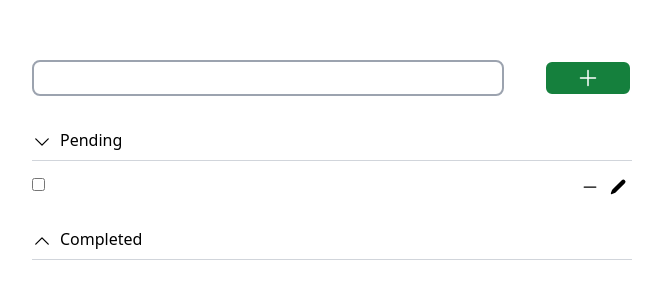
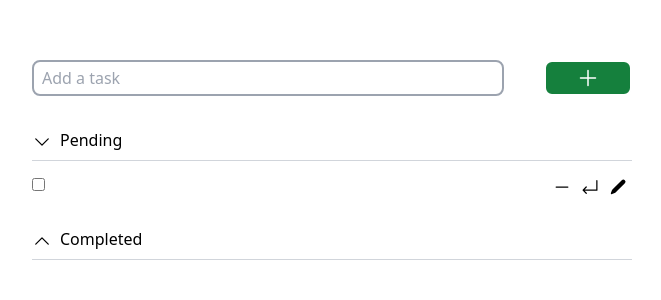
Before and after one commit to VardanHeroic/todolist_new, a React (Create React App) app: page / in a window 1280 px wide. Both pictures are taken after a click on the button 896 px from the left and 78 px from the top of the page. Shown: the top 300 px of the page, without its empty margins (308-969 px from the left). Built offline with nearby package versions, Linux system fonts and the light colour scheme.

Commit message:
added subtasks

```diff
--- a/src/index.jsx
+++ b/src/index.jsx
@@ -5,6 +5,35 @@ import { store } from "./store/store.js"
 import { Provider } from "react-redux"
 import "./index.css"
 
+if (!Array.prototype.recursiveFind) {
+	Array.prototype.recursiveFind = function (value, remove = false) {
+		const search = arr => {
+			for (const i in arr) {
+				const item = arr[i]
+				if (item && typeof item === "object") {
+					if (item.id === value) {
+						if (remove) arr.splice(i, 1)
+						return item
+					}
+					if (Array.isArray(item)) {
+						const result = search(item)
+						if (result) return result
+					} else {
+						for (const prop in item) {
+							if (Array.isArray(item[prop])) {
+								const result = search(item[prop])
+								if (result) return result
+							}
+						}
+					}
+				}
+			}
+			return null
+		}
+
+		return search(this)
+	}
+}
 let root = ReactDOM.createRoot(document.querySelector("#root"))
 root.render(
 	<Provider store={store}>
--- a/src/input.jsx
+++ b/src/input.jsx
@@ -1,32 +1,46 @@
 import { useEffect, useRef } from "react"
 import { useDispatch, useSelector } from "react-redux"
-import { addElement, endEditElement } from "./store/arraySlice"
+import { addSubTask, addTask, editTask } from "./store/arraySlice"
 import { PlusIcon, PencilSquareIcon } from "@heroicons/react/24/solid"
 
 export default function Input() {
 	const dispatch = useDispatch()
 	const array = useSelector(state => state.arrayReducer.array)
-	const editing = useSelector(state => state.arrayReducer.editing)
+	const chosen = useSelector(state => state.arrayReducer.chosen)
+	const status = useSelector(state => state.arrayReducer.status)
 	const text = useRef("")
+	const handleClick = useRef(addTask(text.current.value))
 
 	useEffect(() => {
-		if (editing) {
-			text.current.value = array.find(task => task.id === editing).text
+		if (status === "editing") {
+			text.current.value = array.recursiveFind(chosen).text
 		}
-	}, [editing, array])
+		switch (status) {
+			case "editing":
+				handleClick.current = () => editTask(text.current.value)
+				break
+			case "subtask":
+				handleClick.current = () => addSubTask(text.current.value)
+				break
+			default:
+				handleClick.current = () => addTask(text.current.value)
+				break
+		}
+	}, [chosen, array, status])
 
 	return (
 		<div className="grid sm:gap-10 gap-2 grid-cols-5 ">
 			<input
 				className="rounded-lg pl-2 border-2 border-gray-400 col-span-4"
+				placeholder={status === "editing" ? "Edit a task" : "Add a task"}
 				ref={text}
 				onChange={e => (text.current.value = e.target.value)}
 			></input>
 			<button
 				className="rounded-lg p-1 text-white col-span-1 text-center transition-colors border-2 border-white bg-green-700 hover:bg-gray-100 hover:text-gray-900 hover:border-gray-900 "
-				onClick={() => dispatch(editing ? endEditElement(text.current.value) : addElement(text.current.value))}
+				onClick={() => dispatch(handleClick.current())}
 			>
-				{editing ? <PencilSquareIcon className="size-6 mx-auto" /> : <PlusIcon className="size-6 mx-auto" />}
+				{status === "editing" ? <PencilSquareIcon className="size-6 mx-auto" /> : <PlusIcon className="size-6 mx-auto" />}
 			</button>
 		</div>
 	)
--- a/src/list.jsx
+++ b/src/list.jsx
@@ -1,23 +1,31 @@
-import { MinusIcon, ChevronUpIcon, ChevronDownIcon } from "@heroicons/react/24/solid"
+import { MinusIcon, ChevronUpIcon, ChevronDownIcon, ArrowTurnDownLeftIcon } from "@heroicons/react/24/solid"
 import { PencilIcon } from "@heroicons/react/16/solid"
 import { useDispatch } from "react-redux"
-import { removeElement, startEditElement, toggleDone } from "./store/arraySlice"
+import { removeTask, chooseTask, toggleDone } from "./store/arraySlice"
 import { useState } from "react"
 
 export default function Lists({ array, name }) {
 	const dispatch = useDispatch()
 	const isPending = name === "Pending"
+	const getLength = array =>
+		array.reduce((length, task) => {
+			let subtaskLength = 0
+			for (const subtask of task.subtasks) {
+				subtaskLength += getLength(subtask.subtasks)
+			}
+			return length + task.subtasks.length + subtaskLength
+		}, array.length)
+
 	const [isOpen, setIsOpen] = useState(isPending)
-	return (
-		<div className="mt-4">
-			<button className="w-full py-2 mb-3 border-b-gray-300 border-b text-left" onClick={() => setIsOpen(!isOpen)}>
-				{isOpen ? <ChevronDownIcon className="size-5 mr-2 inline" /> : <ChevronUpIcon className="size-5 mr-2 inline" />}
-				{name}
-			</button>
-			<ul style={{ maxHeight: `${isOpen ? 48 * array.length : 0}px` }} className={`transition-all duration-1000 overflow-hidden `}>
+	const createList = (array, nestLevel) => (
+		<ul
+			style={{ maxHeight: `${isOpen ? 48 * getLength(array) : 0}px` }}
+			className={`transition-all ${nestLevel ? "ml-5" : ""} duration-1000 overflow-hidden `}
+		>
 			{array.map(task => {
 				return (
-						<li id={task.id} key={task.id} className="flex justify-between">
+					<li id={task.id} key={task.id}>
+						<div className="flex justify-between">
 							<div className="">
 								<input
 									checked={task.isDone}
@@ -28,17 +36,31 @@ export default function Lists({ array, name }) {
 								<label className={`cursor-default break-words ${isPending ? "" : "line-through"}`}>{task.text}</label>
 							</div>
 							<div className="text-nowrap">
-								<button className="p-1" onClick={() => dispatch(removeElement(task.id))}>
+								<button className="p-1" onClick={() => dispatch(removeTask(task.id))}>
 									<MinusIcon className="text-black size-5 transition-colors hover:text-white hover:bg-red-700 rounded-md" />
 								</button>
-								<button className="p-1 " onClick={() => dispatch(startEditElement(task.id))}>
+								<button className="p-1" onClick={() => dispatch(chooseTask({ id: task.id, status: "subtask" }))}>
+									<ArrowTurnDownLeftIcon className="text-black size-5 transition-colors hover:text-white hover:bg-cyan-700 rounded-md" />
+								</button>
+								<button className="p-1 " onClick={() => dispatch(chooseTask({ id: task.id, status: "editing" }))}>
 									<PencilIcon className="text-black  transition-colors size-5 hover:text-white hover:bg-yellow-700 rounded-md" />
 								</button>
 							</div>
+						</div>
+						{task.subtasks.length ? createList(task.subtasks, ++nestLevel) : null}
 					</li>
 				)
 			})}
 		</ul>
+	)
+
+	return (
+		<div className="mt-4">
+			<button className="w-full py-2 mb-3 border-b-gray-300 border-b text-left" onClick={() => setIsOpen(!isOpen)}>
+				{isOpen ? <ChevronDownIcon className="size-5 mr-2 inline" /> : <ChevronUpIcon className="size-5 mr-2 inline" />}
+				{name}
+			</button>
+			{createList(array, 0)}
 		</div>
 	)
 }
--- a/src/lists.jsx
+++ b/src/lists.jsx
@@ -3,9 +3,9 @@ import { useSelector } from "react-redux"
 
 const Lists = () => {
 	const array = useSelector(state => state.arrayReducer.array)
-	const editing = useSelector(state => state.arrayReducer.editing)
+	const chosen = useSelector(state => state.arrayReducer.chosen)
 	return (
-		!editing && (
+		!chosen && (
 			<div className="mt-6">
 				<List array={array.filter(task => !task.isDone)} name={"Pending"} />
 				<List array={array.filter(task => task.isDone)} name={"Completed"} />
--- a/src/store/arraySlice.js
+++ b/src/store/arraySlice.js
@@ -4,30 +4,39 @@ const arraySlice = createSlice({
 	name: "arraySlice",
 	initialState: {
 		array: [],
-		editing: null,
+		chosen: null,
+		status: null,
 		lastId: 0,
 	},
 	reducers: {
-		addElement(state, action) {
-			state.array.push({ text: action.payload, isDone: false, id: state.lastId++ + "" })
+		addTask(state, action) {
+			state.array.push({ text: action.payload, isDone: false, subtasks: [], id: state.lastId++ + "" })
 		},
 		toggleDone(state, action) {
-			const task = state.array.find(task => task.id === action.payload)
+			const task = state.array.recursiveFind(action.payload)
 			task.isDone = !task.isDone
 		},
-		removeElement(state, action) {
-			state.array = state.array.filter(task => task.id !== action.payload)
+		removeTask(state, action) {
+			state.array.recursiveFind(action.payload, true)
 		},
-		startEditElement(state, action) {
-			state.editing = action.payload
+		chooseTask(state, action) {
+			state.chosen = action.payload.id
+			state.status = action.payload.status
 		},
-		endEditElement(state, action) {
-			const task = state.array.find(task => task.id === state.editing)
+		editTask(state, action) {
+			const task = state.array.recursiveFind(state.chosen)
 			task.text = action.payload
-			state.editing = null
+			state.chosen = null
+			state.status = null
+		},
+		addSubTask(state, action) {
+			const task = state.array.recursiveFind(state.chosen)
+			task.subtasks.push({ text: action.payload, isDone: false, subtasks: [], id: state.lastId++ + "" })
+			state.chosen = null
+			state.status = null
 		},
 	},
 })
 
-export const { addElement, removeElement, startEditElement, endEditElement, toggleDone } = arraySlice.actions
+export const { addTask, removeTask, chooseTask, editTask, toggleDone, addSubTask } = arraySlice.actions
 export default arraySlice.reducer
```
Lines whose indentation alone changed are shown as unchanged.
